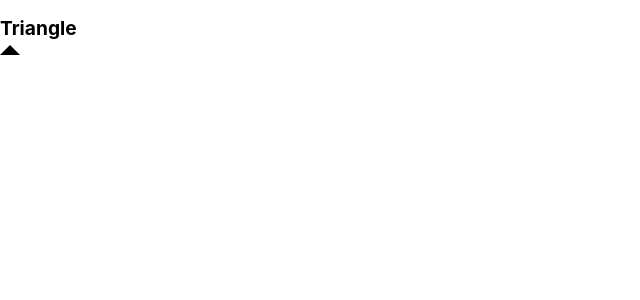
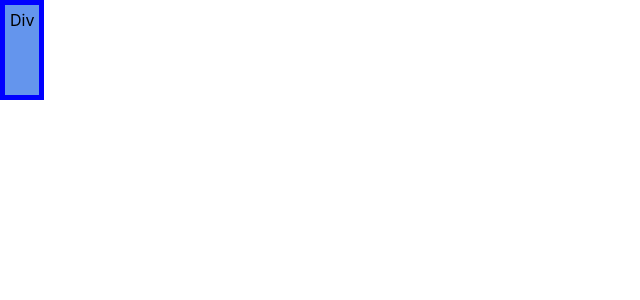
Before and after one commit to acoria/Tutorial.CSS, a React (Create React App) app: page / in a window 1280 px wide. Shown: the top 300 px of the page, without its empty margins (0-640 px from the left). Built offline with nearby package versions, Linux system fonts and the light colour scheme.

Commit message:
Add Loading spinner

```diff
--- a/src/App.tsx
+++ b/src/App.tsx
@@ -1,7 +1,14 @@
+import { LoadingSpinner } from "./snippets/loadingSpinner/LoadingSpinner";
 import { Triangle } from "./snippets/triangle/Triangle";
+import { Test } from "./test/Test";
 
 function App() {
-  return <Triangle />;
+  // return <Triangle />;
+  {
+    /* <LoadingSpinner />
+      <div style={{ backgroundColor: "blue", height: "10vh" }}></div> */
+  }
+  return <Test />;
 }
 
 export default App;
--- /dev/null
+++ b/src/snippets/loadingSpinner/LoadingSpinner.tsx
@@ -0,0 +1,7 @@
+import styles from "./LoadingSpinner.module.css";
+
+// from https://cssloaders.github.io/
+
+export const LoadingSpinner: React.FC = () => {
+  return <span className={styles.loadingSpinner}></span>;
+};
--- /dev/null
+++ b/src/test/Test.module.css
@@ -0,0 +1,7 @@
+.test {
+    display: inline-block;
+    background-color: cornflowerblue;
+    height: 5rem;
+    border: 5px solid blue;
+    padding: 5px;
+}
--- /dev/null
+++ b/src/test/Test.tsx
@@ -0,0 +1,6 @@
+import styles from "./Test.module.css";
+
+export const Test: React.FC = () => {
+  return <div className={styles.test}>Div</div>;
+  // return <span className={styles.test}>Span</span>;
+};
--- a/tutorial/displayProperty.css
+++ b/tutorial/displayProperty.css
@@ -26,7 +26,7 @@ a {
 }
 
 /* This is a mixed type for when both behaviors are needed. It allows elements to show up next to each other (inline)
-   and it also allows adding top/bottom-margins, paddings like on block elements (block) */
+   and it also allows adding height/width, top/bottom-margins, paddings like on block elements (block) */
 a {
     display: inline-block;
 }
```
Also changed, not shown: src/snippets/loadingSpinner/LoadingSpinner.module.css (added, +23 -0 lines).
